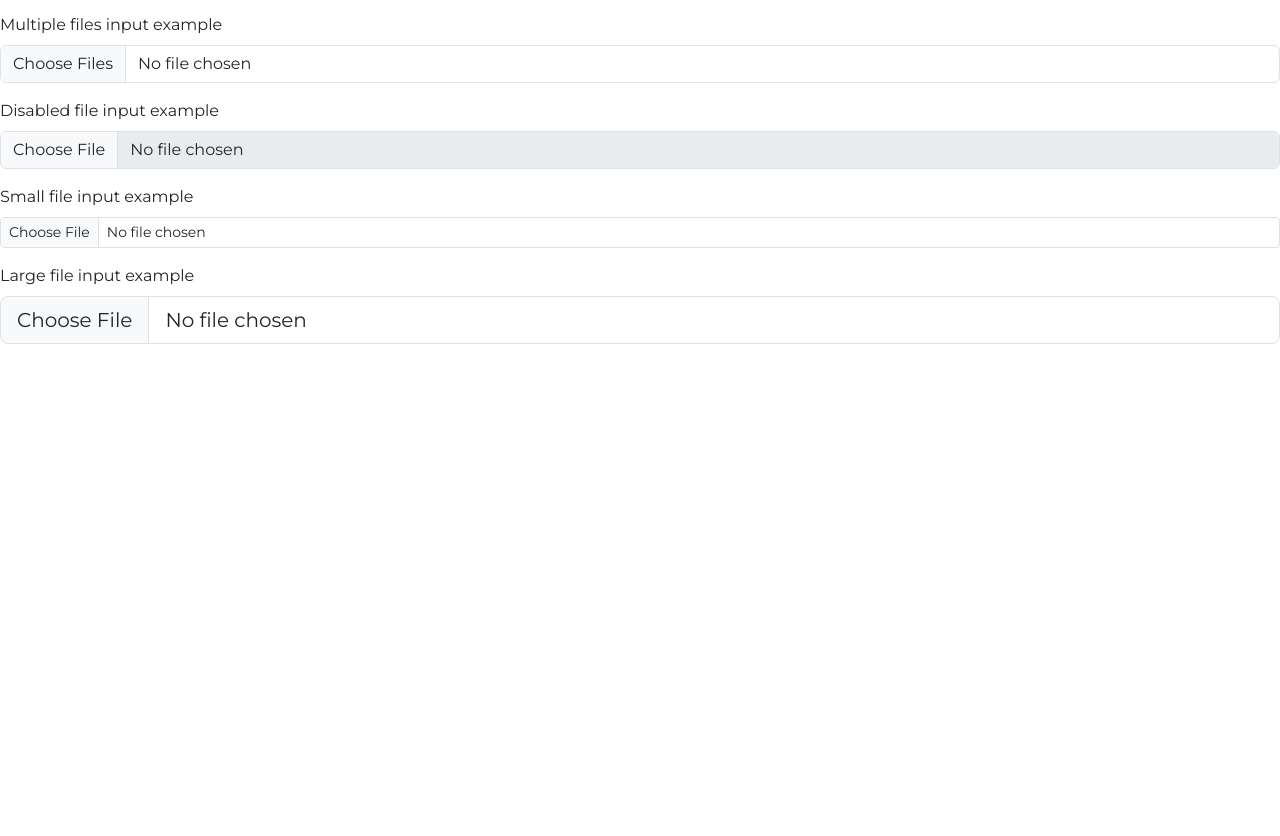
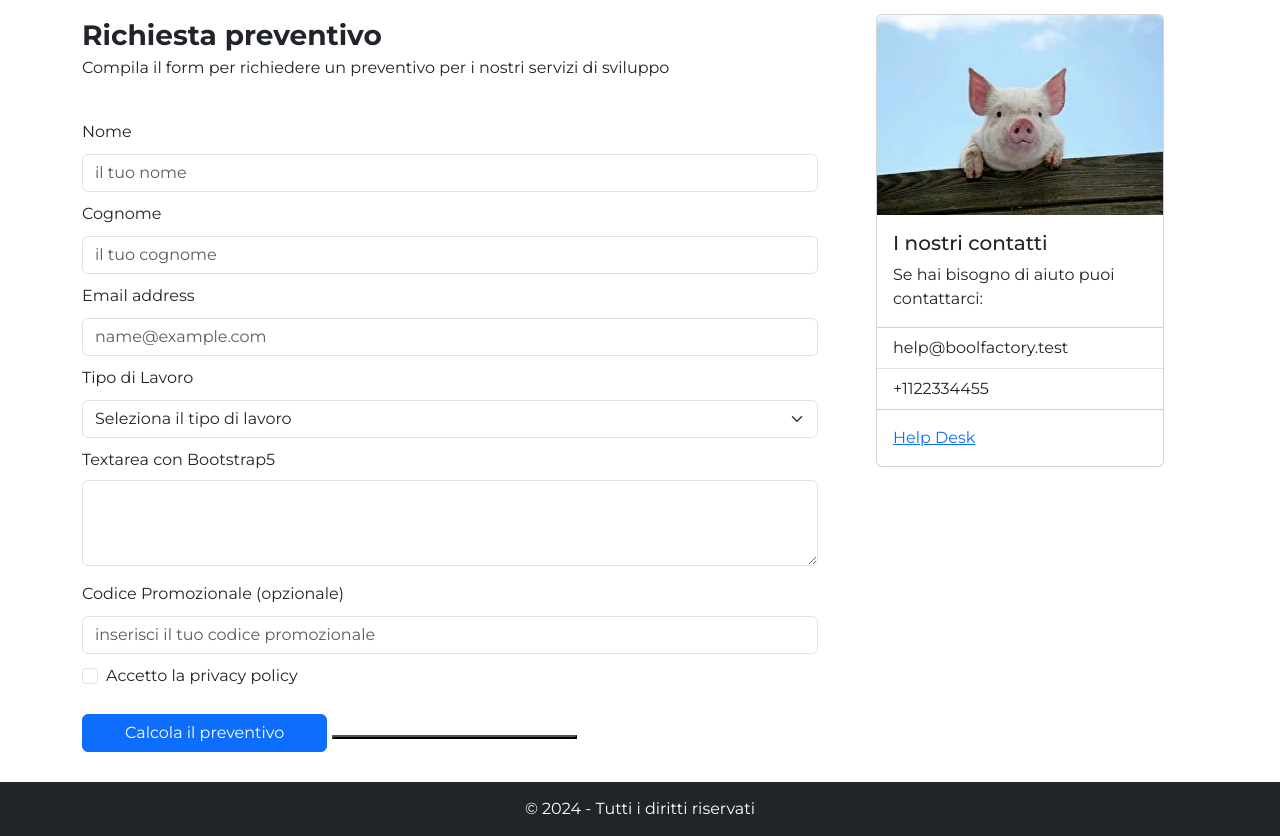
Before and after one commit to YilmazSedaghati/bootstrap-preventivo, a plain HTML site: page index.html in a window 1280 px wide. Shown: the part 73-909 px from the top of the page. Before the commit the page ends 800 px from the top, so only its background shows below. Drawn offline with nearby package versions, Linux system fonts and the light colour scheme.

Commit message:
html and css part nearly finish: little error to fix

```diff
--- a/css/style.css
+++ b/css/style.css
@@ -4,3 +4,28 @@
     box-sizing: border-box;
     font-family: "Montserrat", sans-serif;
 }
+
+.main-container{
+    margin: 30px 50px 30px 50px;
+}
+
+.campi{
+    margin-bottom: 10px;
+}
+
+.photomt{
+    width: 300px;
+    height: 200px;
+}
+
+.foot-container{
+    padding: 15px;
+    text-align: center;
+    background-color: black;
+    color: white;
+}
+
+.card{
+    width: 80%;
+    margin: 0 auto;
+}
--- a/index.html
+++ b/index.html
@@ -21,8 +21,7 @@
 <body>
     <header>
         <!-- insert nav bar with site title and menu -->
-        <nav class="navbar navbar-expand-lg bg-dark border-bottom border-body fixed-top bg-body-tertiary"
-            data-bs-theme="dark">
+        <nav class="navbar navbar-expand-lg bg-dark border-bottom border-body" data-bs-theme="dark">
             <div class="container-fluid">
                 <a class="navbar-brand" href="#">Bool Factory</a>
                 <button class="navbar-toggler" type="button" data-bs-toggle="collapse"
@@ -50,27 +49,84 @@
     </header>
     <!-- insert main part -->
     <main>
+        <div class="container main-container">
+            <div class="row">
+                <div class="form-container col-12 col-md-8">
+                    <form>
                         <div class="mb-3">
-            <label for="formFile" class="form-label">Default file input example</label>
-            <input class="form-control" type="file" id="formFile">
+                            <span class="formtext fs-3">
+                                <strong>Richiesta preventivo</strong>
+                            </span>
+                            <br>
+                            <p>Compila il form per richiedere un preventivo per i nostri servizi di sviluppo</p>
                         </div>
+                        <br>
+                        <!-- insert form to fill -->
+                        <div>
+                            <label for="name" class="fs-7 campi">Nome</label>
+                            <input type="text" class="form-control campi" id="nome" placeholder="il tuo nome">
+                            <label for="surname" class="surname campi">Cognome</label>
+                            <input type="text" class="form-control campi" id="cognome" placeholder="il tuo cognome">
+                            <label for="email" class="fs-7 campi">Email address</label>
+                            <input type="email" class="form-control campi" id="email" aria-describedby="emailHelp"
+                                placeholder="name@example.com">
+                        </div>
+                        <!-- insert select bar with type of job commission-->
+                        <label for="lavoro" class="fs-7 campi">Tipo di Lavoro</label>
+                        <select class="form-select campi" id="lavoro" aria-label="Default select example">
+                            <option selected>Seleziona il tipo di lavoro</option>
+                            <option value="1">Backend Development</option>
+                            <option value="2">Frontend Development</option>
+                            <option value="3">Project Analysis</option>
+                        </select>
+                        <!-- insert textarea, promotional code and privacy check -->
                         <div class="mb-3">
-            <label for="formFileMultiple" class="form-label">Multiple files input example</label>
-            <input class="form-control" type="file" id="formFileMultiple" multiple>
-          </div>
-          <div class="mb-3">
-            <label for="formFileDisabled" class="form-label">Disabled file input example</label>
-            <input class="form-control" type="file" id="formFileDisabled" disabled>
-          </div>
-          <div class="mb-3">
-            <label for="formFileSm" class="form-label">Small file input example</label>
-            <input class="form-control form-control-sm" id="formFileSm" type="file">
+                            <label for="exampleFormControlTextarea1" class="form-label fs-7 campi">Textarea con
+                                Bootstrap5</label>
+                            <textarea class="form-control campi" id="exampleFormControlTextarea1" rows="3"></textarea>
                         </div>
                         <div>
-            <label for="formFileLg" class="form-label">Large file input example</label>
-            <input class="form-control form-control-lg" id="formFileLg" type="file">
+                            <label for="promo" class="fs-7 campi">Codice Promozionale (opzionale)</label>
+                            <input type="text" class="form-control campi" id="promo"
+                                placeholder="inserisci il tuo codice promozionale">
+                        </div>
+                        <div class="mb-3 form-check">
+                            <input type="checkbox" class="form-check-input fs-7 campi" id="exampleCheck1">
+                            <label class="form-check-label campi" for="exampleCheck1">Accetto la privacy policy</label>
+                        </div>
+                        <div class="result-container">
+                            <button type="submit" class="btn btn-primary col-md-4 justify-content-center">Calcola il
+                                preventivo</button>
+                            <button class="col-md-4"></button>
+                        </div>
+                    </form>
+                </div>
+                <div class="contact-container col-12 col-md-4">
+                    <!-- card insert -->
+                    <div class="card" style="width: 18rem;">
+                        <img src="./img/pigs-piglet-looking-door-1313308.jpg.webp" class="card-img-top photomt" alt="funny-pig">
+                        <div class="card-body">
+                            <h5 class="card-title">I nostri contatti</h5>
+                            <p class="card-text">Se hai bisogno di aiuto puoi contattarci:</p>
+                        </div>
+                        <ul class="list-group list-group-flush">
+                          <li class="list-group-item">help@boolfactory.test</li>
+                          <li class="list-group-item">+1122334455</li>
+                        </ul>
+                        <div class="card-body">
+                          <a href="#" class="card-link">Help Desk</a>
+                        </div>
+                      </div>
+                </div>
+            </div>
         </div>
     </main>
+    <!-- insert footer part -->
+     <footer>
+        <div class="foot-container bg-dark"  data-bs-theme="dark">
+            <span class="diritti">&copy 2024 - Tutti i diritti riservati</span>
+        </div>
+     </footer>
 </body>
 
 </html>
--- a/js/script.js
+++ b/js/script.js
@@ -0,0 +1,3 @@
+//prova
+*/pe
+/*perchè su html non funzia=?
```
Also changed, not shown: img/pigs-piglet-looking-door-1313308.jpg.webp (added). Lines whose indentation alone changed are shown as unchanged.
